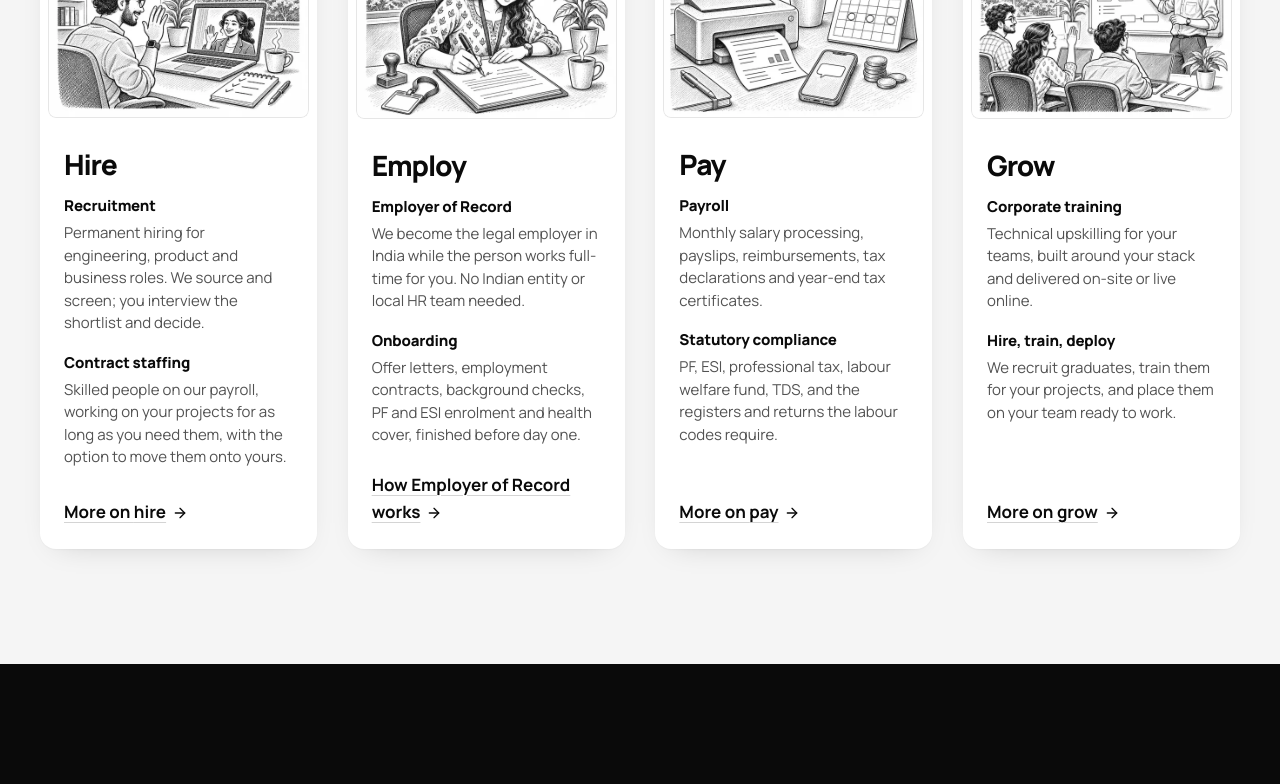
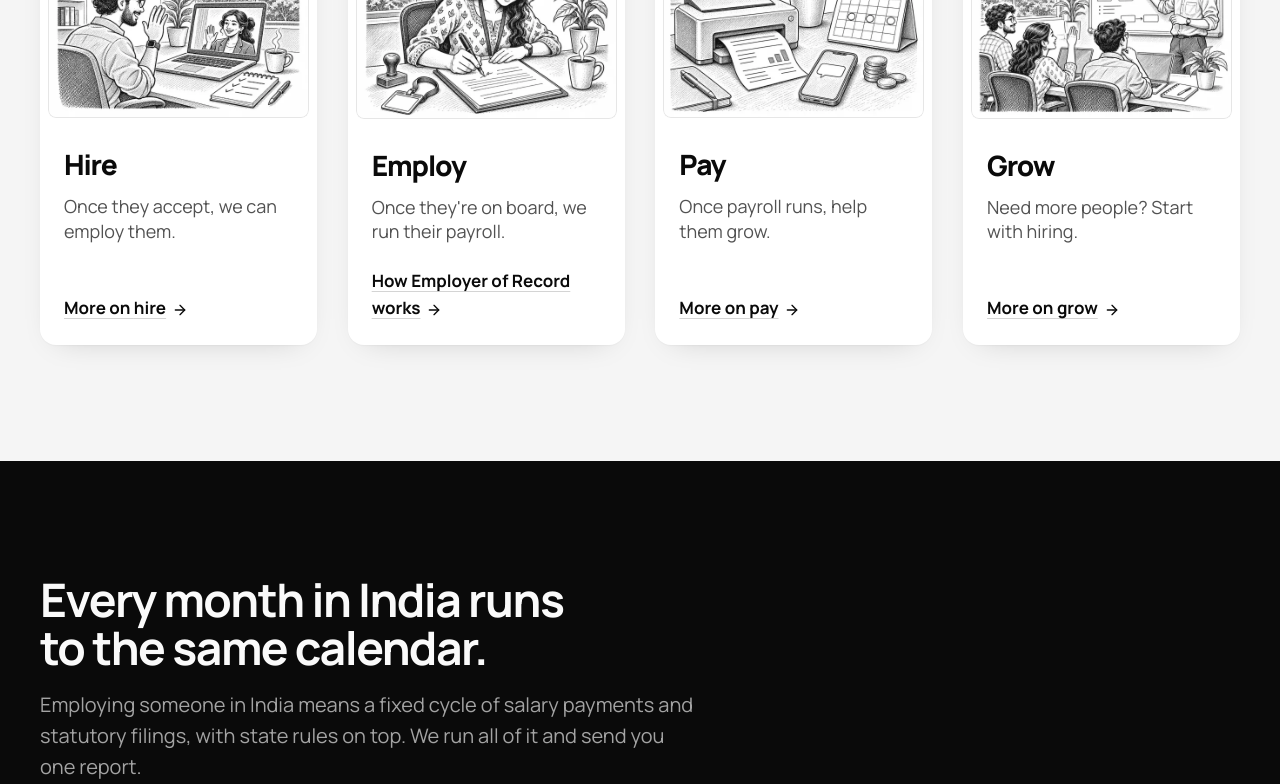
Before and after one commit to Varunsai2000/pavaniit-com, a Next.js app: page / in a window 1280 px wide. Shown: the part 1640-2424 px from the top of the page. Built offline with nearby package versions, Linux system fonts and the light colour scheme.

Commit message:
Home structure: stage cards tell the hand-off story; FAQ joins the ruled rhythm

```diff
--- a/src/app/globals.css
+++ b/src/app/globals.css
@@ -309,8 +309,8 @@ table { font-variant-numeric: tabular-nums; }
 }
 .stage-body { padding: var(--space-6) var(--space-6) var(--space-2); display: grid; gap: var(--space-4); align-content: start; }
 .stage-name { font-size: var(--text-3xl); font-weight: var(--weight-heavy); letter-spacing: var(--tracking-display); line-height: var(--leading-none); }
-.stage-svc h4 { font-size: var(--text-md); font-weight: var(--weight-heavy); letter-spacing: var(--tracking-snug); }
-.stage-svc p { margin-top: var(--space-1); font-size: var(--text-md); line-height: var(--leading-normal); color: var(--color-ink-2); }
+/* Each card says how its stage hands over to the next; service details live on the stage pages. */
+.stage-handoff { font-size: var(--text-lg); line-height: var(--leading-ui); color: var(--color-ink-2); text-wrap: pretty; }
 .stage-foot { padding: var(--space-4) var(--space-6) var(--space-6); }
 @media (max-width: 1100px) { .journey-grid { grid-template-columns: repeat(2, minmax(0, 1fr)); } .journey-path { display: none; } }
 @media (max-width: 620px) { .journey-grid { grid-template-columns: minmax(0, 1fr); } }
@@ -331,7 +331,9 @@ table { font-variant-numeric: tabular-nums; }
 
 /* Sections separated by a rule aligned to the content, instead of grey bands. */
 .ruled { padding-top: 0; }
-.ruled > .wrap::before { content: ""; display: block; height: var(--border-hairline); background: var(--color-line-strong); margin-bottom: var(--section-y); }
+.ruled > .wrap::before { content: ""; display: block; grid-column: 1 / -1; height: var(--border-hairline); background: var(--color-line-strong); margin-bottom: var(--section-y); }
+/* In a grid wrap (FAQ) the row gap adds to the rule's spacing, so take it off the margin. */
+.ruled > .faq-layout::before { margin-bottom: calc(var(--section-y) - var(--space-8)); }
 
 /* The one dark band on the page: the monthly cycle. */
 .on-ink { background: var(--color-ink); color: var(--color-on-inverse); }
--- a/src/app/page.tsx
+++ b/src/app/page.tsx
@@ -10,7 +10,7 @@ import { ComparisonTable } from "@/components/EorTables";
 import { ArrowText, CtaBand, FaqSection, JsonLd, MoreLink, V } from "@/components/bits";
 import { faqSchema } from "@/content/schema";
 import { prices } from "@/content/site";
-import { homeFaq, stages } from "@/content/stages";
+import { handoff, homeFaq, stages } from "@/content/stages";
 
 export const metadata: Metadata = {
   title: "Employer of Record in India | Pavani IT",
@@ -141,12 +141,7 @@ export default function Home() {
                     </div>
                     <div className="stage-body">
                       <h3 className="stage-name">{stage.label}</h3>
-                      {stage.services.map((s) => (
-                        <div className="stage-svc" key={s.id}>
-                          <h4>{s.name}</h4>
-                          <p>{s.short}</p>
-                        </div>
-                      ))}
+                      <p className="stage-handoff">{handoff[stage.id]}</p>
                     </div>
                     <div className="stage-foot">
                       <Link prefetch={false} className="text-link stage-link" href={stage.href}>
@@ -250,7 +245,7 @@ export default function Home() {
         </div>
       </section>
 
-      <FaqSection items={homeFaq} />
+      <FaqSection items={homeFaq} ruled />
       <CtaBand />
     </>
   );
--- a/src/components/bits.tsx
+++ b/src/components/bits.tsx
@@ -54,9 +54,10 @@ export function Faq({ items }: { items: QA[] }) {
   );
 }
 
-export function FaqSection({ items, title = "Questions buyers ask us" }: { items: QA[]; title?: string }) {
+/** `ruled` adds the content-aligned rule used between white sections (home page). */
+export function FaqSection({ items, title = "Questions buyers ask us", ruled = false }: { items: QA[]; title?: string; ruled?: boolean }) {
   return (
-    <section className="section" aria-labelledby="faq-title">
+    <section className={ruled ? "section ruled" : "section"} aria-labelledby="faq-title">
       <div className="wrap faq-layout">
         <div className="section-head">
           <h2 className="h2" id="faq-title">
```
Also changed, not shown: 1 other file (tests, documents, lock files or other folders).
